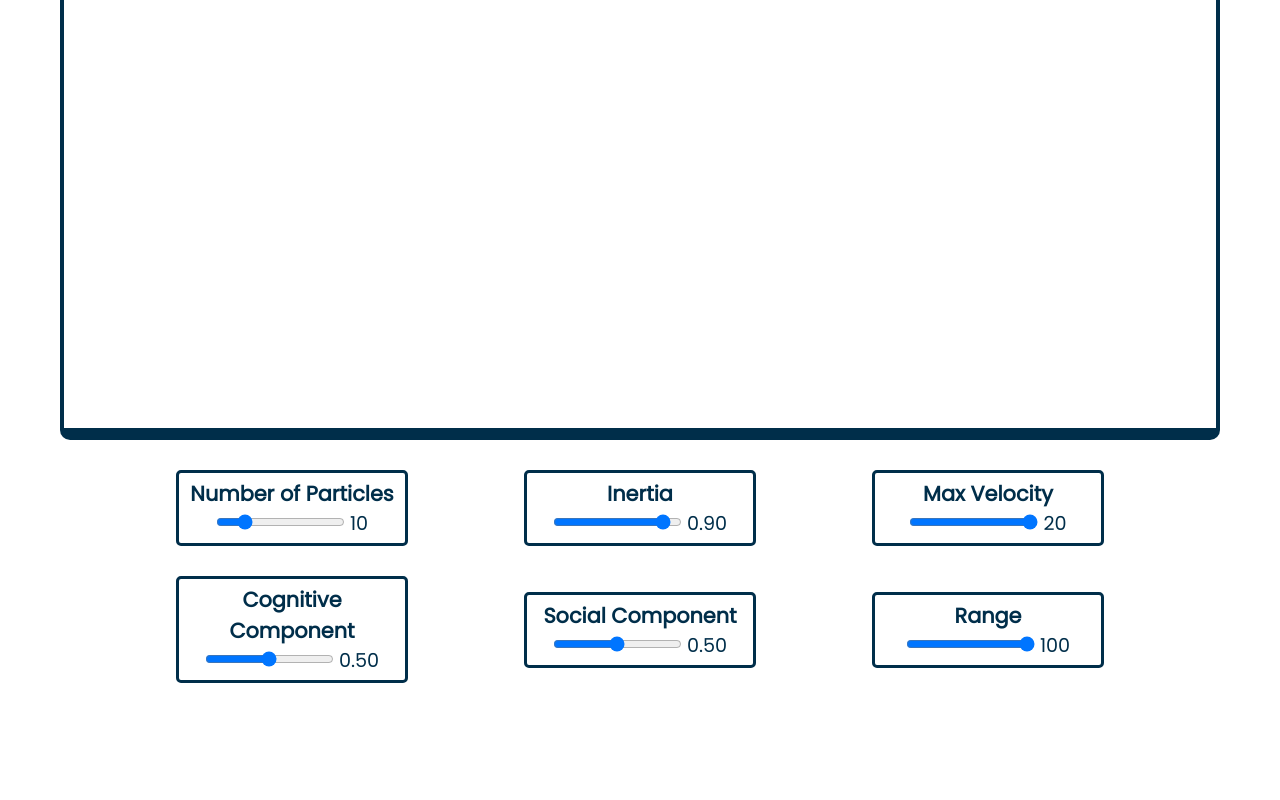
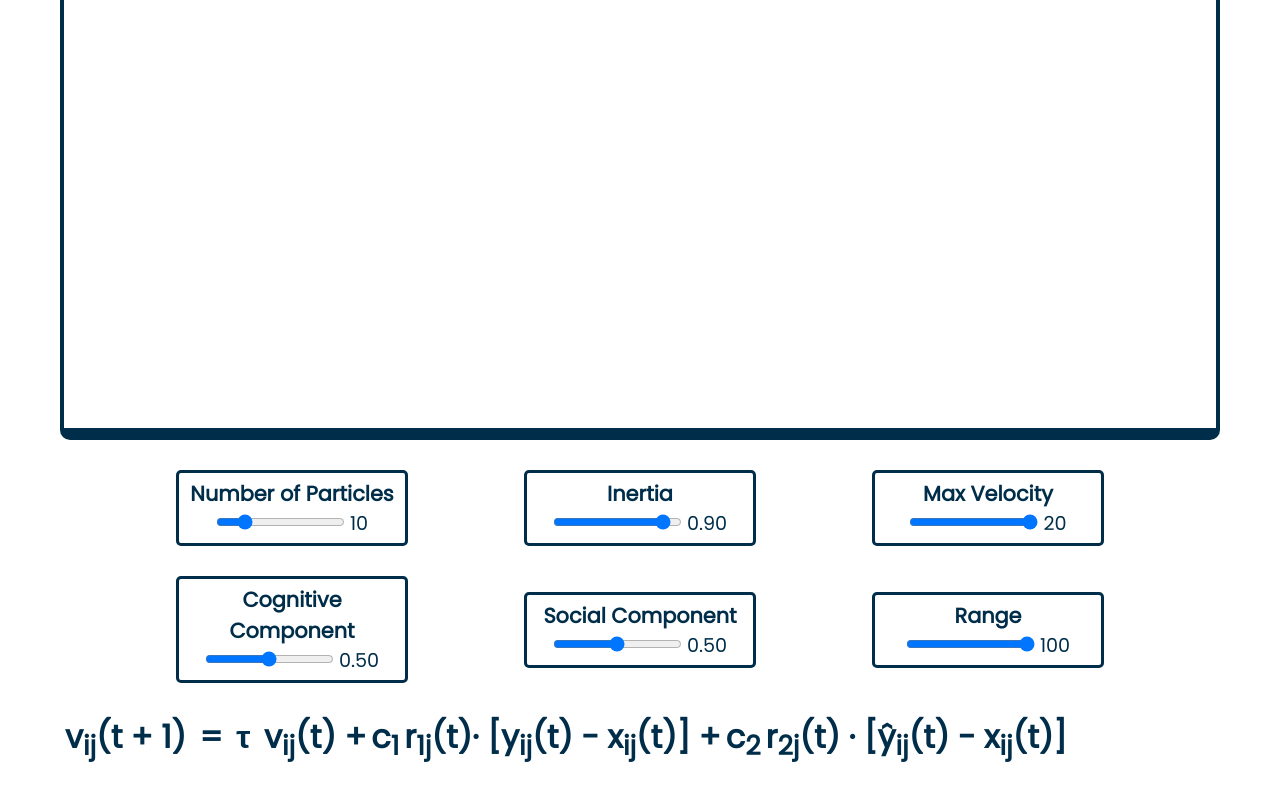
Before and after one commit to ahautelman/react-pso-visualization, a React (Create React App) app: page / in a window 1280 px wide. Shown: the part 613-1413 px from the top of the page. Built offline with nearby package versions, Linux system fonts and the light colour scheme.

Commit message:
add formula component and start styling formula

```diff
--- a/src/App.css
+++ b/src/App.css
@@ -56,6 +56,19 @@ header {
   justify-content: space-evenly;
 }
 
+.formula span {
+  margin: auto;
+  margin-top: 50px;
+  text-align: center;
+  padding: 5px;
+  border-radius: 20px;
+}
+
+#inertia:hover {
+  background-color: #e84545;
+  font-size: 1.3em;
+}
+
 .range-slider {
   height: 100%;
   width: 20%;
@@ -77,7 +90,6 @@ header {
   padding: 0;
 }
 
-
 button {
   height: 100%;
   width: 20%;
@@ -94,7 +106,7 @@ h3 {
     font-size: 1.3em;
 }
 
-span {
+.slider span {
     font-size: 1.2em;
     font-family: "Poppins", sans-serif;
     color: #002e4a;
--- a/src/App.js
+++ b/src/App.js
@@ -1,9 +1,10 @@
 import './App.css';
-import Header from './components/Header'
-import Slider from './components/Slider'
-import Button from './components/Button'
+import Header from './components/Header';
+import Slider from './components/Slider';
+import Button from './components/Button';
 import Canvas from './components/Canvas';
-import { useState, useEffect } from 'react'
+import Formula from './components/Formula';
+import { useState, useEffect } from 'react';
 import { useCanvas } from './components/CanvasContext';
 import { useParticles } from './components/ParticlesContext';
 
@@ -145,6 +146,8 @@ function App() {
             changeValue={setRange}
             change={setHasChanged} />
         </div>
+
+        <Formula />
       </div>
     </>
   );
--- a/src/components/Canvas.js
+++ b/src/components/Canvas.js
@@ -103,10 +103,6 @@ const Canvas = ({ brushSize, brushStrength,
     useEffect(() => {
         let intervalID = setInterval(() => {
             if (isPlaying) {
-                console.log("Canvas particles");
-                console.log(particles.current);
-
-
                 drawSolutionSpaceOnCanvas();
                 drawParticles();
                 updateParticles(solutionSpace, inertia, maxVelocity, cognitive, social, range);
--- /dev/null
+++ b/src/components/Formula.js
@@ -0,0 +1,16 @@
+const Formula = () => {
+    return (
+        <div >
+            <h1 className="formula">
+                <span id="velocity"> v<sub>ij</sub>(t + 1) </span>=
+                <span id="inertia"> τ </span>v<sub>ij</sub>(t) +
+                <span id="cognitive">c<sub>1</sub></span>r<sub>1j</sub>(t)·
+                [y<sub>ij</sub>(t) - x<sub>ij</sub>(t)] +
+                <span id="social">c<sub>2</sub></span>r<sub>2j</sub>(t) ·
+                [ŷ<sub>ij</sub>(t) - x<sub>ij</sub>(t)]
+            </h1>
+        </div>
+    );
+}
+
+export default Formula
```
